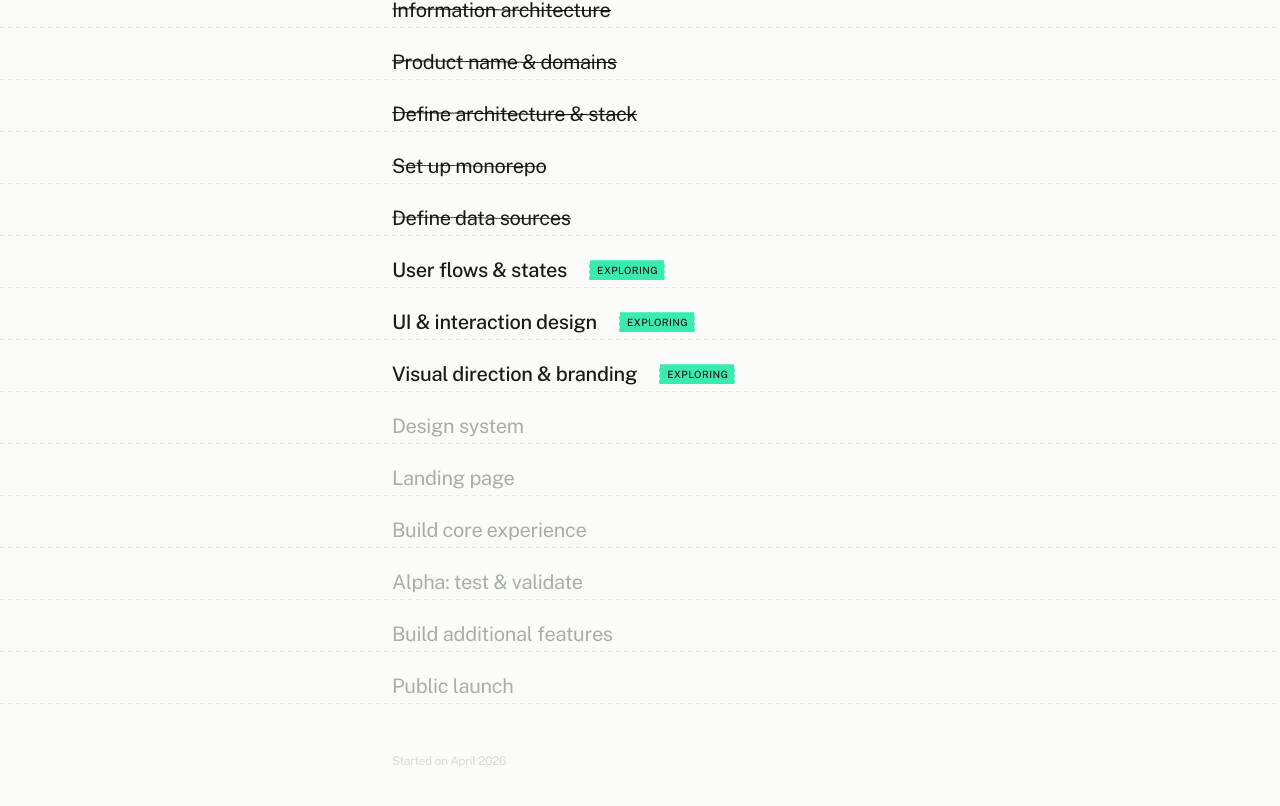
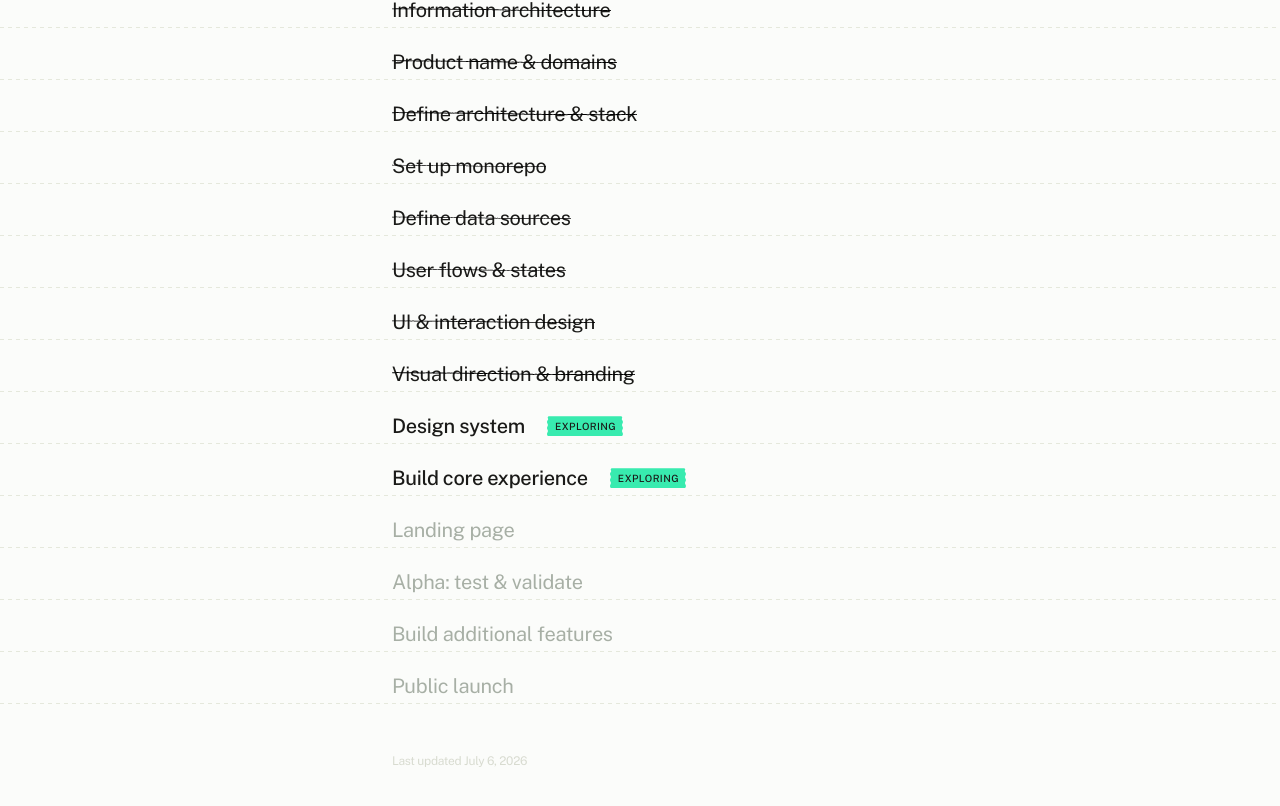
Before and after one commit to Paradoxich/santolina, a Next.js app in the folder apps/web/: page / in a window 1280 px wide. Shown: the part 777-1583 px from the top of the page. Built offline with nearby package versions, Linux system fonts and the light colour scheme; a web font is replaced by a local one.

Commit message:
Update landing page progress tracker: design phases done, build underway.

```diff
--- a/apps/web/app/page.tsx
+++ b/apps/web/app/page.tsx
@@ -14,12 +14,12 @@ const items: TrackItem[] = [
   { label: 'Define architecture & stack', status: 'done' },
   { label: 'Set up monorepo', status: 'done' },
   { label: 'Define data sources', status: 'done' },
-  { label: 'User flows & states', status: 'active' },
-  { label: 'UI & interaction design', status: 'active' },
-  { label: 'Visual direction & branding', status: 'active' },
-  { label: 'Design system', status: 'pending' },
+  { label: 'User flows & states', status: 'done' },
+  { label: 'UI & interaction design', status: 'done' },
+  { label: 'Visual direction & branding', status: 'done' },
+  { label: 'Design system', status: 'active' },
+  { label: 'Build core experience', status: 'active' },
   { label: 'Landing page', status: 'pending' },
-  { label: 'Build core experience', status: 'pending' },
   { label: 'Alpha: test & validate', status: 'pending' },
   { label: 'Build additional features', status: 'pending' },
   { label: 'Public launch', status: 'pending' },
@@ -76,7 +76,7 @@ export default function InProgressPage() {
           ))}
         </ul>
 
-        <p className={styles.footer}>Started on April 2026</p>
+        <p className={styles.footer}>Last updated July 6, 2026</p>
       </div>
     </div>
   )
```
